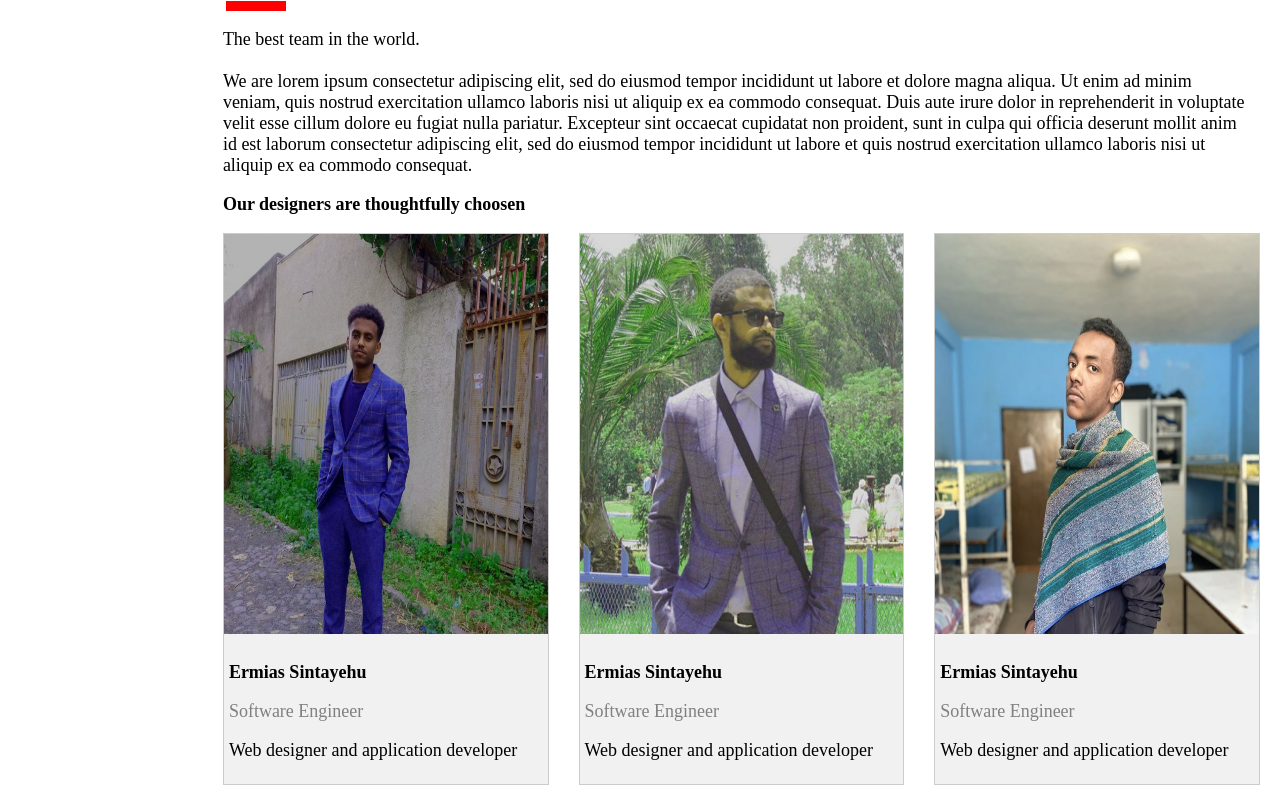
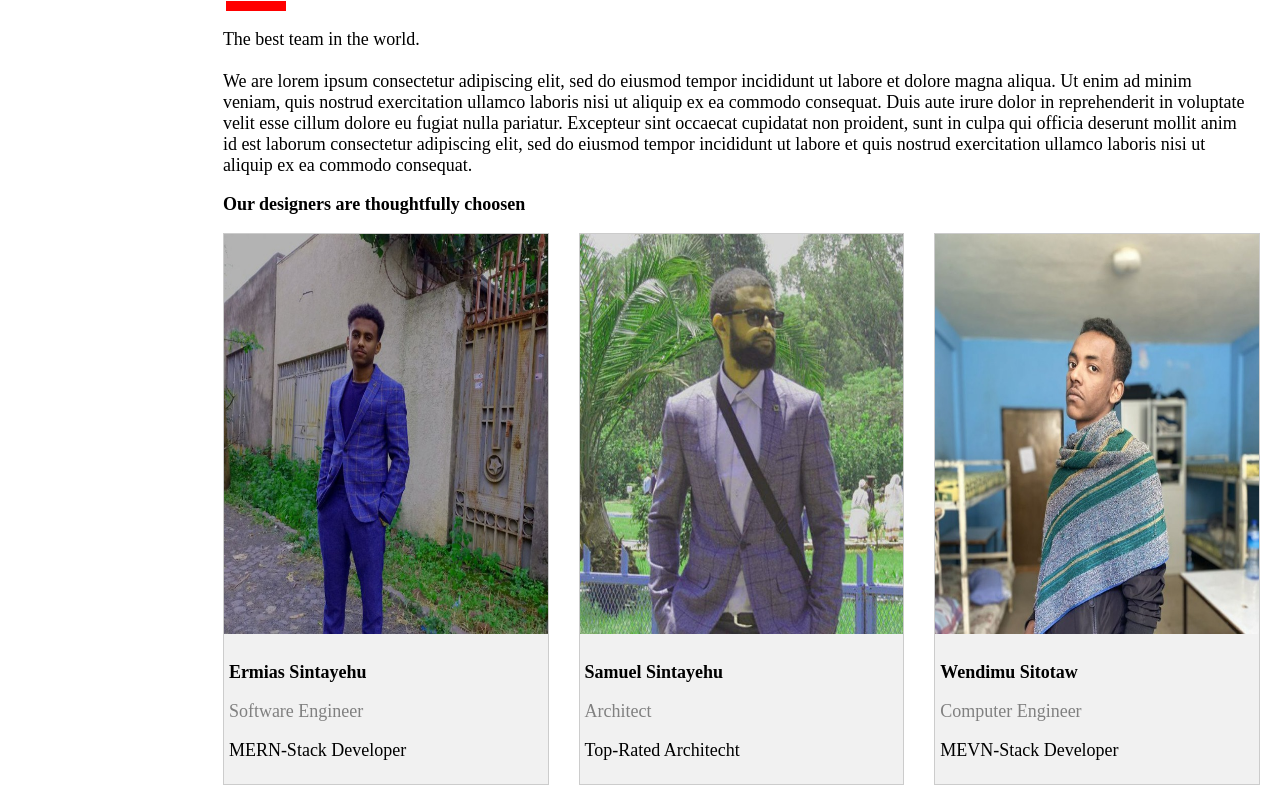
Before and after one commit to Jeremi-code/Interior-Design-Web, a React (Vite) app: page / in a window 1280 px wide. Shown: the part 1763-2556 px from the top of the page. Built offline with nearby package versions, Linux system fonts and the light colour scheme.

Commit message:
change some content

```diff
--- a/src/component/Designer.jsx
+++ b/src/component/Designer.jsx
@@ -18,9 +18,9 @@ const Designer = () => {
         <img src={Ermias}/>
         </>
         <div className={classes.Description}>
-          <p style={{fontWeight:"bolder"}}>Ermias Sintayehu</p>
+          <p style={{fontWeight:"bold"}}>Ermias Sintayehu</p>
           <p style={{color:"grey"}}>Software Engineer</p>
-          <p>Web designer and application developer</p>
+          <p>MERN-Stack Developer</p>
         </div>
       </div>
       <div className={classes.DesImg}>
@@ -28,9 +28,9 @@ const Designer = () => {
         <img src={Samuel}/>
         </>
         <div className={classes.Description}>
-          <p style={{fontWeight:"bolder"}}>Ermias Sintayehu</p>
-          <p style={{color:"grey"}}>Software Engineer</p>
-          <p>Web designer and application developer</p>
+          <p style={{fontWeight:"bold"}}>Samuel Sintayehu</p>
+          <p style={{color:"grey"}}>Architect</p>
+          <p>Top-Rated Architecht</p>
         </div>
       </div>
       <div className={classes.DesImg}>
@@ -38,9 +38,9 @@ const Designer = () => {
         <img src={Wendimu}/>
         </>
         <div className={classes.Description}>
-          <p style={{fontWeight:"bolder"}}>Ermias Sintayehu</p>
-          <p style={{color:"grey"}}>Software Engineer</p>
-          <p>Web designer and application developer</p>
+          <p style={{fontWeight:"bold"}}>Wendimu Sitotaw</p>
+          <p style={{color:"grey"}}>Computer Engineer</p>
+          <p>MEVN-Stack Developer</p>
         </div>
       </div>
     </div>
```
